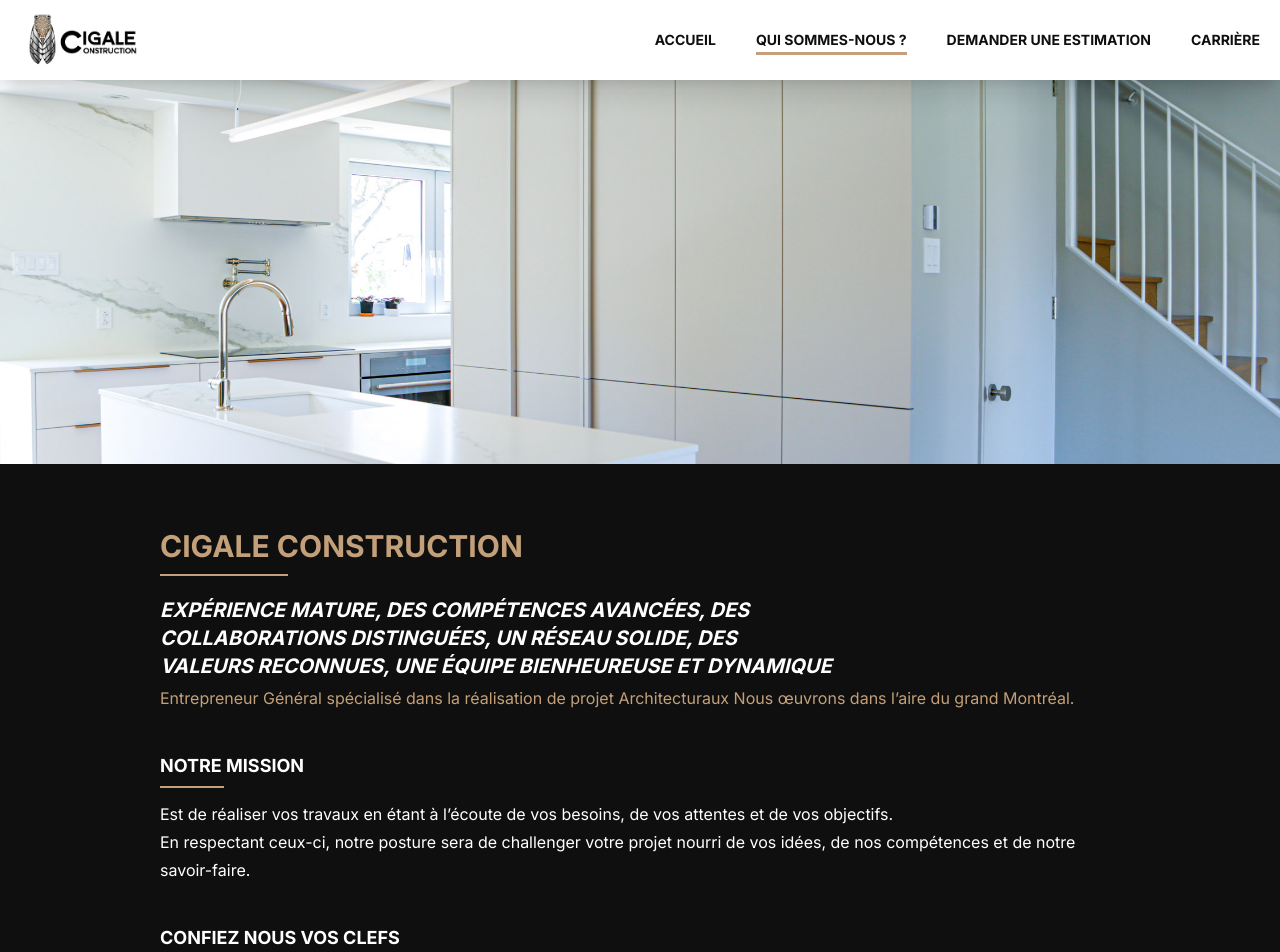
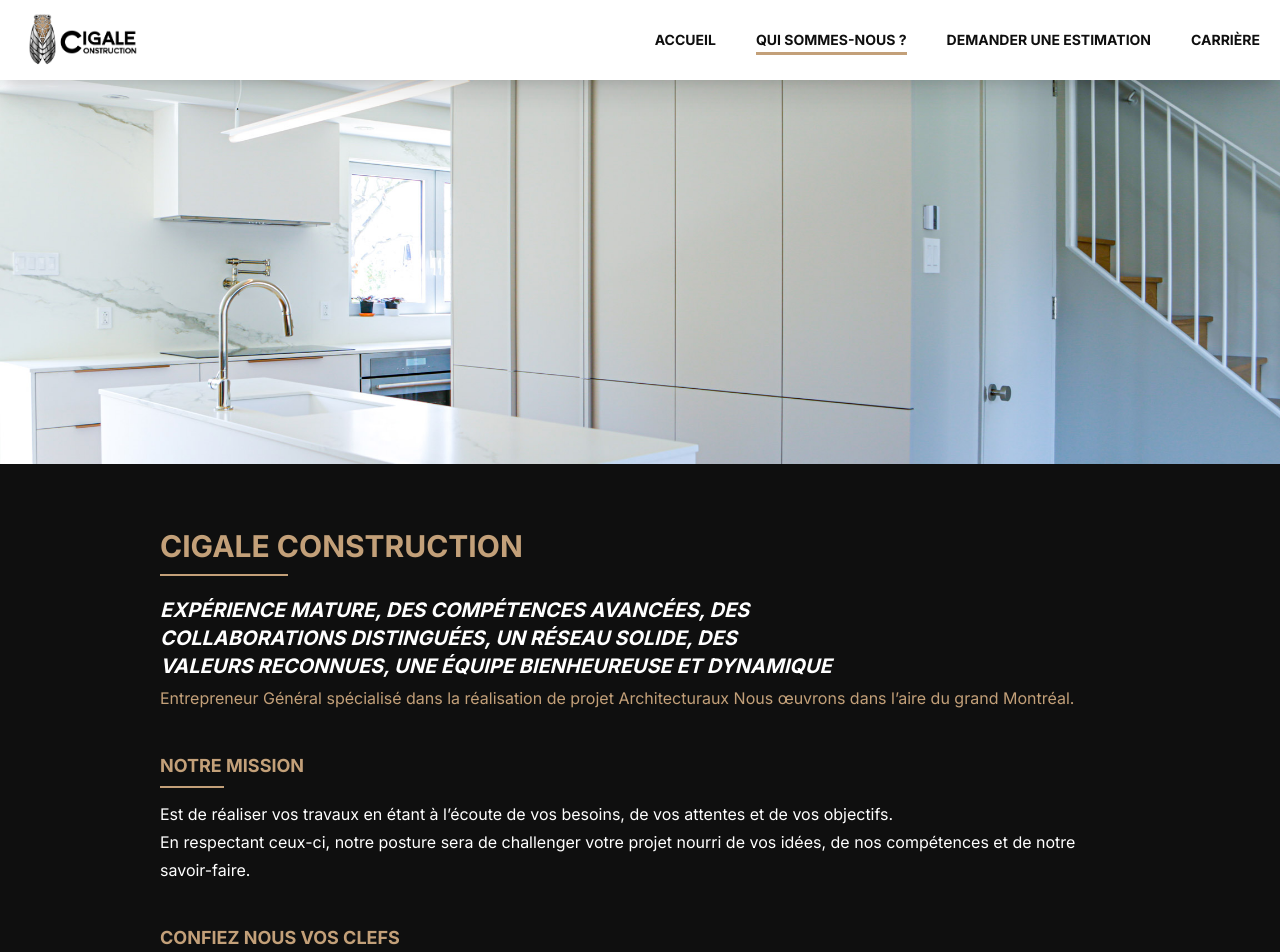
Before and after one commit to manuelfontenelle/cigale-construction, a Next.js app: page /about in a window 1280 px wide. Shown: the top 952 px of the page. Built offline with nearby package versions, Linux system fonts and the light colour scheme; what tw-elements would draw is missing.

Commit message:
qui somme nous / add content

```diff
--- a/pages/about.js
+++ b/pages/about.js
@@ -44,7 +44,7 @@ const about = () => {
 								Entrepreneur Général spécialisé dans la réalisation de projet
 								Architecturaux Nous œuvrons dans l’aire du grand Montréal.
 							</span>
-							<span className="block mt-10 font-bold text-lg">
+							<span className="block mt-10 font-bold text-lg text-[#c3a079]">
 								NOTRE MISSION
 							</span>
 							<span className=" w-16 h-0.5 mt-1.5 mb-3 bg-[#c3a079] block "></span>
@@ -54,7 +54,7 @@ const about = () => {
 							En respectant ceux-ci, notre posture sera de challenger votre
 							projet nourri de vos idées, de nos compétences et de notre
 							savoir-faire.
-							<span className="block mt-10 font-bold text-lg">
+							<span className="block mt-10 font-bold text-lg text-[#c3a079]">
 								CONFIEZ NOUS VOS CLEFS
 							</span>
 							<span className=" w-16 h-0.5 mt-1.5 mb-3 bg-[#c3a079] block text-center"></span>
```
